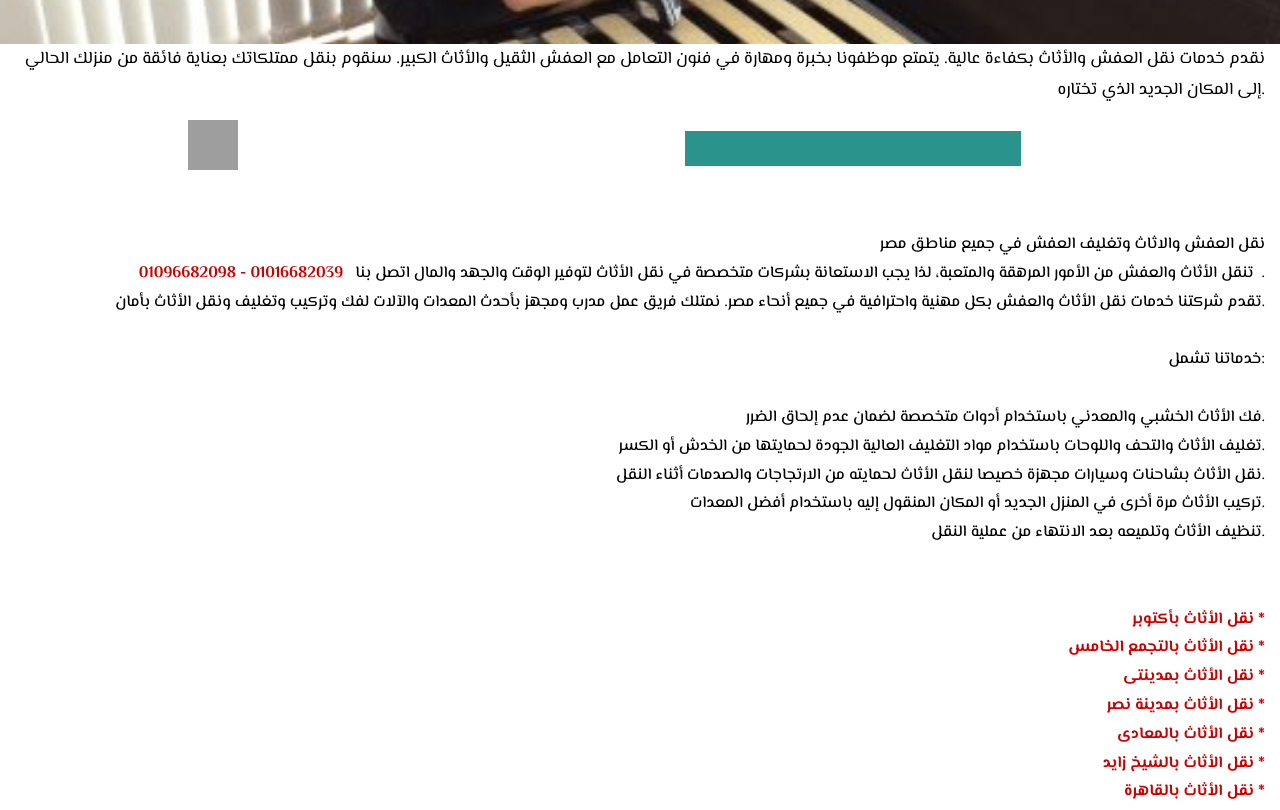
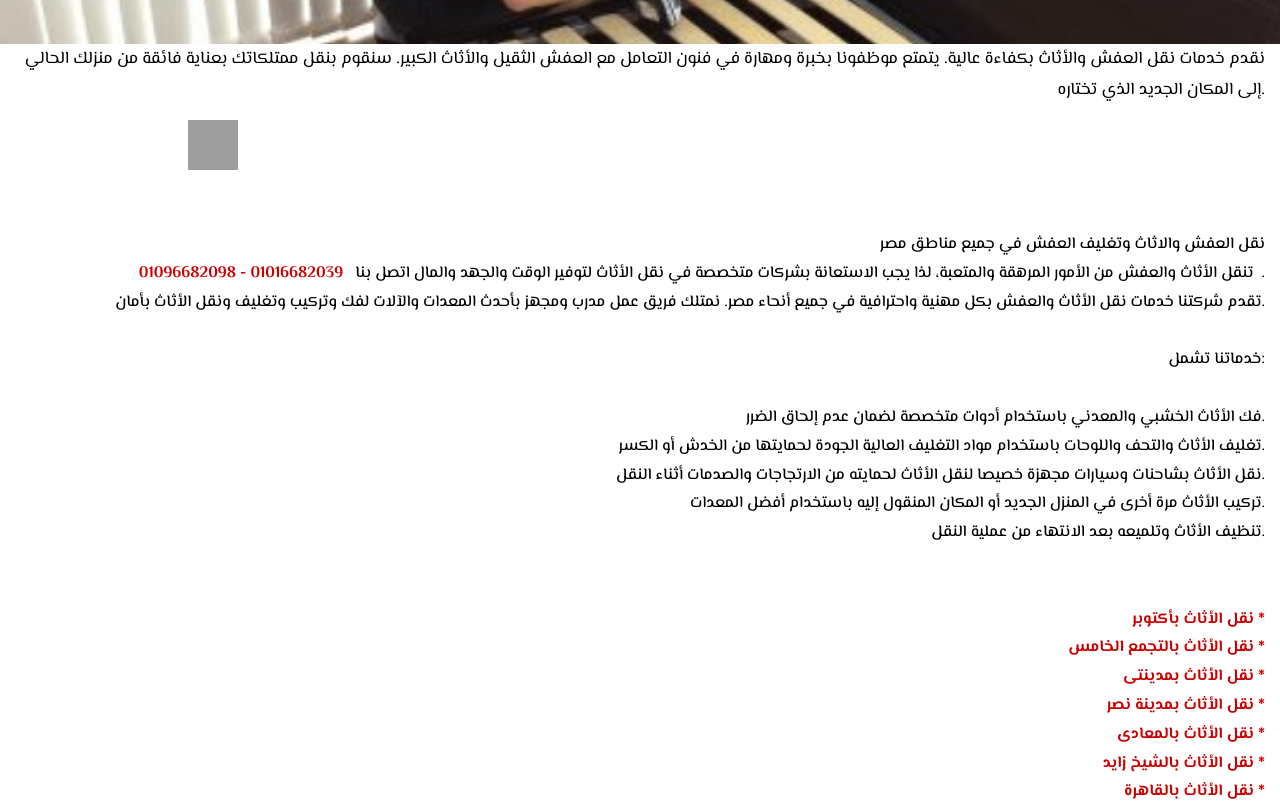
Before and after one commit to code-house10/01016682039, a plain HTML site: page index.html in a window 1280 px wide. Shown: the part 1180-1990 px from the top of the page. Drawn offline with Linux system fonts and the light colour scheme; no server answers; grey boxes are pictures that could not be loaded.

Commit message:
Update index.html

```diff
--- a/index.html
+++ b/index.html
@@ -597,15 +597,7 @@ height="0" width="0" style="display:none;visibility:hidden"></iframe></noscript>
 
 </div>
 </div>
-<div class="col-2">
-<div class="col-2-padding">
-<div id="wb_TextArt2">
-<div id="TextArt2"></div>
-<svg style="position:absolute;left:0;top:0;width:0;height:0" aria-hidden="true">
-</svg>
-</div>
-</div>
-</div>
+
 </div>
 </div>
 <div id="wb_LayoutGrid3">
```
